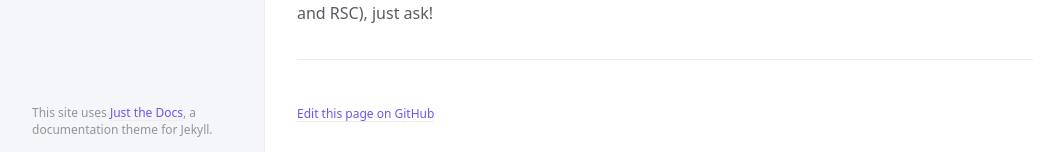
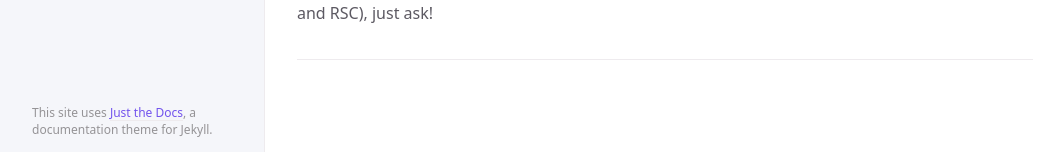
Before and after one commit to kyratrades/kyratrades.github.io, a Jekyll site: the page built from index.md, in a window 1280 px wide and 900 px high, scrolled down 926 px. Shown: the part 745-897 px from the top of the window, without its empty margins (107-1171 px from the left). Built offline with Jekyll 4.4.1, drawn with Linux system fonts in a browser that asks for light colours; part of the change alters nothing that is shown.

Commit message:
Update _config.yml

```diff
--- a/_config.yml
+++ b/_config.yml
@@ -89,10 +89,10 @@ last_edit_text: "Last updated: %b %e, %Y"
 last_edit_time_format: "%b %e, %Y" # uses ruby's time format: https://ruby-doc.org/stdlib-2.7.0/libdoc/time/rdoc/Time.html
 
 # Footer "Edit this page on GitHub" link text
-gh_edit_link: true # show or hide edit this page link
+gh_edit_link: false # show or hide edit this page link
 gh_edit_link_text: "Edit this page on GitHub"
-gh_edit_repository: "https://github.com/kyratrades/testing" # the github URL for your repo
-gh_edit_branch: "master" # the branch that your docs is served from
+gh_edit_repository: "https://github.com/kyratrades/kyratrades.github.io" # the github URL for your repo
+gh_edit_branch: "main" # the branch that your docs is served from
 # gh_edit_source: docs # the source that your files originate from
 gh_edit_view_mode: "edit" # "tree" or "edit" if you want the user to jump into the editor immediately
 
```
